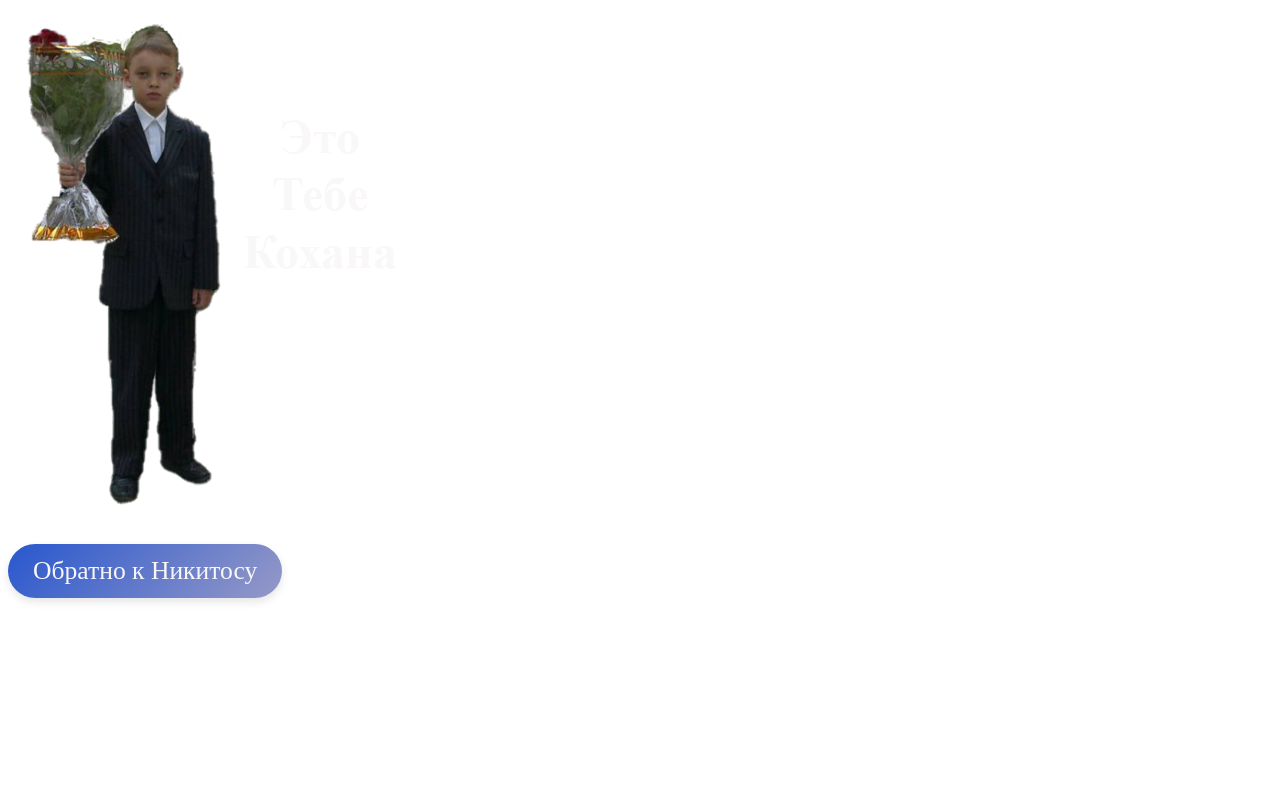
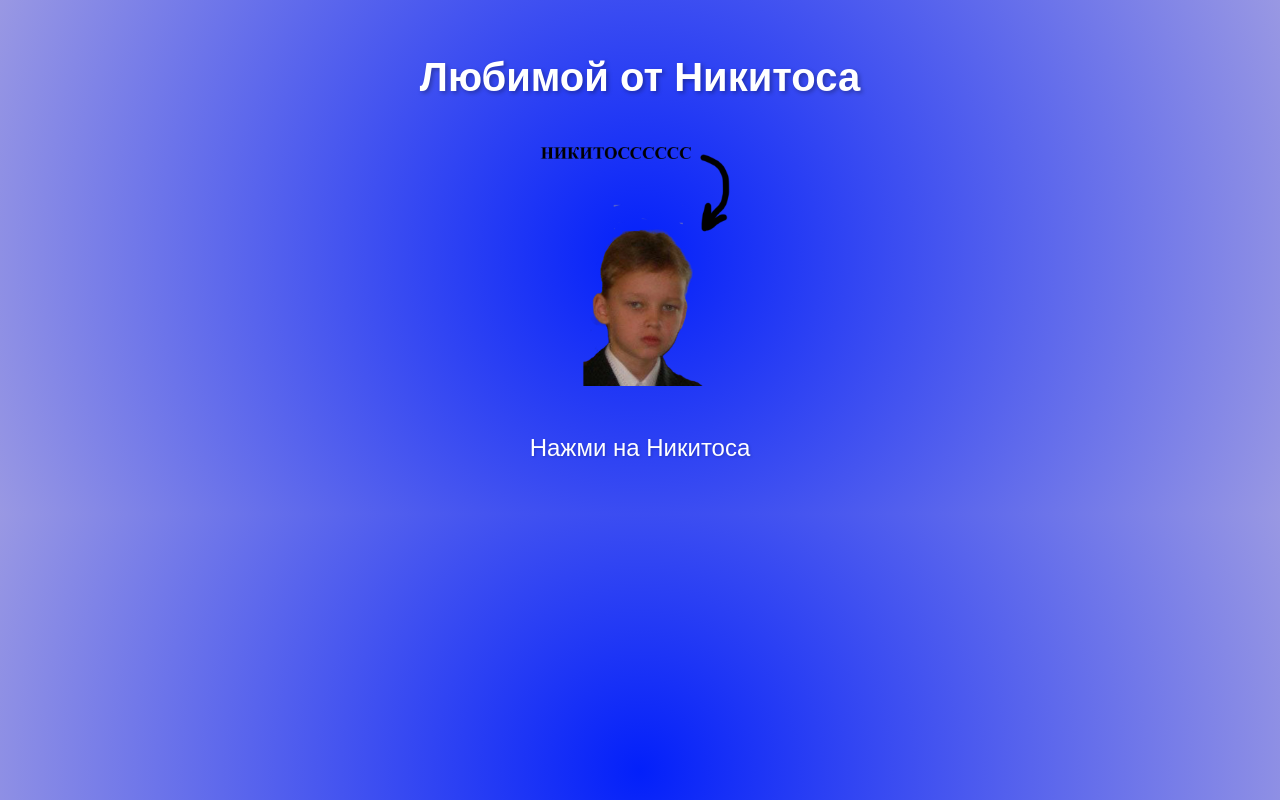
Before and after one commit to NiksonM007/Balbeska, a plain HTML site: page index.html in a window 1280 px wide. Drawn offline with Linux system fonts and the light colour scheme.

Commit message:
Update index.html

```diff
--- a/index.html
+++ b/index.html
@@ -5,8 +5,29 @@
     <meta name="viewport" content="width=device-width, initial-scale=1.0, user-scalable=no">
     <link rel="icon" href="photo/icon1.png">
     <title>Balbeska❤️.com</title>
-    <link rel="stylesheet" href="style.css">
     <style>
+        body {
+            background: radial-gradient(circle, #0320fa, #9998e3);
+            text-align: center;
+            padding: 20px;
+            font-family: 'Arial', sans-serif;
+        }
+        h1 {
+            font-size: 2.5rem;
+            color: #fff;
+            text-shadow: 2px 2px 4px rgba(0,0,0,0.3);
+        }
+        .background-image {
+            cursor: pointer;
+            width: 70vw;
+            max-width: 300px;
+            border-radius: 10px;
+            margin-bottom: 20px;
+            transition: transform 0.3s ease;
+        }
+        .background-image:active {
+            transform: scale(0.95);
+        }
         .back-link {
             font-size: 1.6rem;
             color: #f8f6f7;
@@ -26,15 +47,10 @@
     </style>
 </head>
 <body>
-    <div id="imageContainer" class="image-container">
-        <img src="photo/buket.png" alt="Моё фото" class="popup-image" onclick="playMeowAndRedirect()">
-    </div>
-    <a href="index.html" class="back-link">Обратно к Никитосу</a>
+    <h1>Любимой от Никитоса</h1>
+    <img src="photo/Nikitos.png" alt="Моё фото для тебя" class="background-image" onclick="playMeowAndRedirect()">
+    <p onclick="playMeowAndRedirect()" style="cursor: pointer; color: #fff; font-size: 1.5rem; text-shadow: 1px 1px 3px rgba(0,0,0,0.2);">Нажми на Никитоса</p>
     <audio id="meowSound" src="sounds/audio_2025-03-01_09-52-26.ogg"></audio>
-    <audio id="backgroundMusic" autoplay loop>
-        <source src="sounds/14_-my-heart-will-go-on-performed-by-celine-dion.mp3" type="audio/mp3">
-        Ваш браузер не поддерживает аудио.
-    </audio>
     <script>
         function playMeowAndRedirect() {
             var sound = document.getElementById('meowSound');
```
